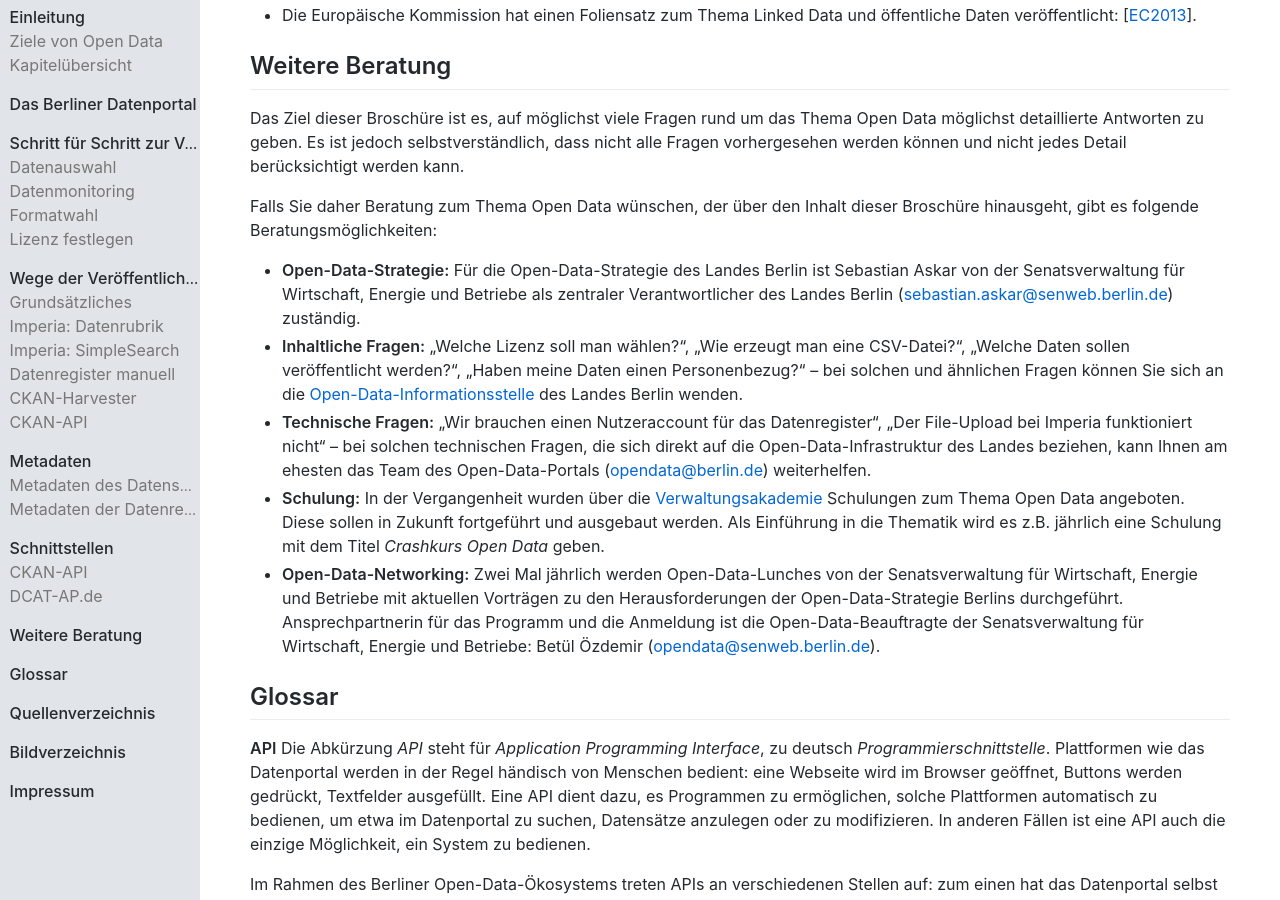
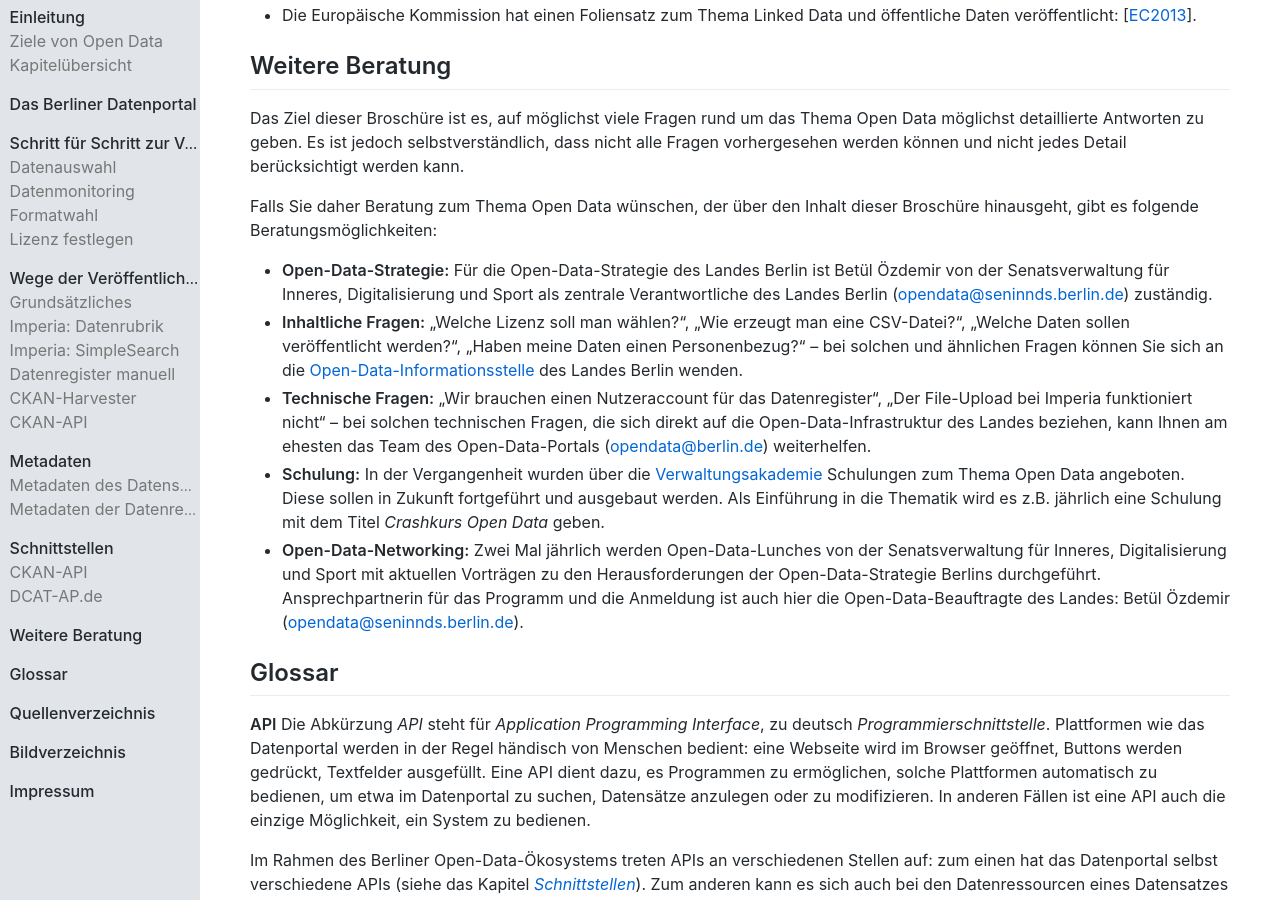
Before and after one commit to berlinonline/open-data-handbuch, a Jekyll site: the page built from index.md, in a window 1280 px wide and 900 px high, scrolled down 52922 px. Built offline with Jekyll 4.4.1, drawn with Linux system fonts in a browser that asks for light colours; our own code applies the rules of GitHub Pages for plain Markdown files; comment, search, counter and statistics services are not loaded; some of the changed text lies outside the part shown.

Commit message:
change publisher from SenWEB to SenInnDS (logo, links, namings etc.)

```diff
--- a/index.md
+++ b/index.md
@@ -1523,12 +1523,12 @@
 
 Falls Sie daher Beratung zum Thema Open Data wünschen, der über den Inhalt dieser Broschüre hinausgeht, gibt es folgende Beratungsmöglichkeiten:
 
-- **Open-Data-Strategie:** Für die Open-Data-Strategie des Landes Berlin ist Sebastian Askar von der Senatsverwaltung für Wirtschaft, Energie und Betriebe als zentraler Verantwortlicher des Landes Berlin (<a href="mailto:sebastian.askar@senweb.berlin.de">sebastian.askar@senweb.berlin.de</a>) zuständig.
+- **Open-Data-Strategie:** Für die Open-Data-Strategie des Landes Berlin ist Betül Özdemir von der Senatsverwaltung für Inneres, Digitalisierung und Sport als zentrale Verantwortliche des Landes Berlin (<a href="mailto:opendata@seninnds.berlin.de">opendata@seninnds.berlin.de</a>) zuständig.
 - **Inhaltliche Fragen:** „Welche Lizenz soll man wählen?“, „Wie erzeugt man eine CSV-Datei?“, „Welche Daten sollen veröffentlicht werden?“, „Haben meine Daten einen Personenbezug?“ – bei solchen und ähnlichen Fragen können Sie sich an die [Open-Data-Informationsstelle](https://www.odis-berlin.de) des Landes Berlin wenden.
 - **Technische Fragen:** „Wir brauchen einen Nutzeraccount für das Datenregister“, „Der File-Upload bei Imperia funktioniert nicht“ – bei solchen technischen Fragen, die sich direkt auf die Open-Data-Infrastruktur des Landes beziehen, kann Ihnen am ehesten das Team des Open-Data-Portals (<a href="mailto:opendata@berlin.de">opendata@berlin.de</a>) weiterhelfen.
 - **Schulung:** In der Vergangenheit wurden über die [Verwaltungsakademie](https://www.berlin.de/vak/) Schulungen zum Thema Open Data angeboten. Diese sollen in Zukunft fortgeführt und ausgebaut werden. Als Einführung in die Thematik wird es z.B. jährlich eine Schulung mit dem Titel _Crashkurs Open Data_ geben.
-- **Open-Data-Networking:** Zwei Mal jährlich werden Open-Data-Lunches von der Senatsverwaltung für Wirtschaft, Energie und Betriebe mit aktuellen Vorträgen zu den Herausforderungen der Open-Data-Strategie Berlins durchgeführt.
-Ansprechpartnerin für das Programm und die Anmeldung ist die Open-Data-Beauftragte der Senatsverwaltung für Wirtschaft, Energie und Betriebe: Betül Özdemir (<a href="mailto:opendata@senweb.berlin.de">opendata@senweb.berlin.de</a>).
+- **Open-Data-Networking:** Zwei Mal jährlich werden Open-Data-Lunches von der Senatsverwaltung für Inneres, Digitalisierung und Sport mit aktuellen Vorträgen zu den Herausforderungen der Open-Data-Strategie Berlins durchgeführt.
+Ansprechpartnerin für das Programm und die Anmeldung ist auch hier die Open-Data-Beauftragte des Landes: Betül Özdemir (<a href="mailto:opendata@seninnds.berlin.de">opendata@seninnds.berlin.de</a>).
 
 ## Glossar
 
@@ -1771,7 +1771,7 @@
 
 ## Impressum
 
-**Herausgeber:** Land Berlin, [Senatsverwaltung für Wirtschaft, Energie und Betriebe](https://www.berlin.de/sen/wirtschaft/)<br/>
+**Herausgeber:** Land Berlin, [Senatsverwaltung für Inneres, Digitalisierung und Sport](https://www.berlin.de/sen/inneres/)<br/>
 **Text:** Knud Hinnerk Möller ([BerlinOnline Stadtportal GmbH & Co. KG](https://www.berlinonline.net))<br/>
 **Grafiken:** Nadine Wohlfahrt ([BerlinOnline Stadtportal GmbH & Co. KG](https://www.berlinonline.net))<br/>
 **Lizenz**: Der Text des Handbuchs ist unter einer [Creative Commons Namensnennung 4.0 International Lizenz](https://creativecommons.org/licenses/by/4.0/deed.de) (CC BY 4.0) veröffentlicht.
@@ -1780,10 +1780,10 @@
 **Quelle**: Der Quelltext für das Handbuch befindet sich in folgendem Repository: <https://github.com/berlinonline/open-data-handbuch>.
 Dort können über die _[Issue](https://github.com/berlinonline/open-data-handbuch/issues)_-Funktion auch Anregungen gemacht oder Fehler gemeldet werden (github-Account erforderlich).
 Wer mag, kann auch gleich einen Pull Request stellen!<br/>
-**Stand**: 2022-11-16
- ([1.0.11](https://github.com/berlinonline/open-data-handbuch/blob/master/CHANGELOG.md#1011))
+**Stand**: 2023-03-07
+ ([1.1.0](https://github.com/berlinonline/open-data-handbuch/blob/master/CHANGELOG.md#110))
 
 ---
 
 ![Europäischer Fonds für regionale Entwicklung (EFRE)](images/eu_efre_zusatz_unten.png "Logo und Schriftzug 'Europäischer Fonds für regionale Entwicklung (EFRE)'"){:width="205px"}&nbsp;&nbsp;
-![Senatsverwaltung für Wirtschaft, Energie und Betriebe](images/Sen_WiEnBe_Logo_DE_v_p_4C_VORAB.png "Logo und Schriftzug 'Senatsverwaltung für Wirtschaft, Energie und Betriebe'"){:width="240px"}
+![Senatsverwaltung für Inneres, Digitalisierung und Sport](images/B_SEN_InnDS_Logo_DE_V_PW_RGB.png "Logo und Schriftzug 'Senatsverwaltung für Inneres, Digitalisierung und Sport'"){:width="240px"}
```
Also changed, not shown: other parts of index.md (+1 -1 lines), handreichung_opendata.md (+4 -4 lines), parts/latex_impressum.template.md (+3 -3 lines), parts/pages_impressum.template.md (+3 -3 lines), CHANGELOG.md, images/B_SEN_InnDS_Logo_DE_V_PW_RGB.png (added), images/Sen_WiEnBe_Logo_DE_v_p_4C_VORAB.png (deleted).
